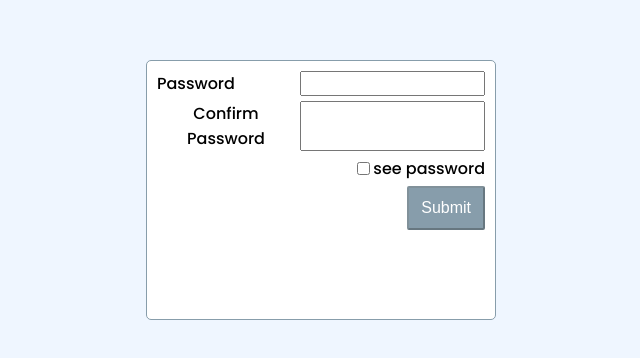
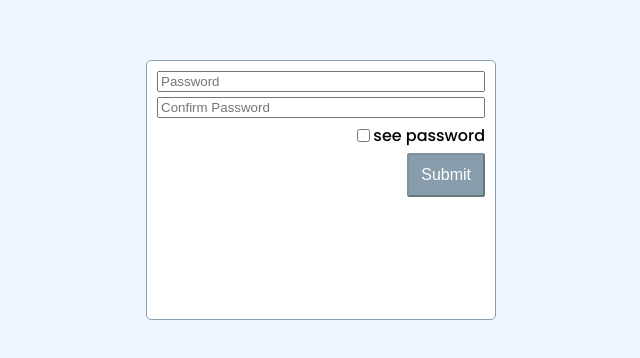
Before and after one commit to klee0589/aweber-validator, a React (Create React App) app: page / in a window 1280 px wide. Shown: the part 210-568 px from the top of the page, without its empty margins (319-959 px from the left). Built offline with nearby package versions, Linux system fonts and the light colour scheme; a web font is replaced by a local one.

Commit message:
different style

```diff
--- a/src/components/PasswordValidator/PasswordValidator.jsx
+++ b/src/components/PasswordValidator/PasswordValidator.jsx
@@ -18,19 +18,21 @@ const PasswordValidator = () => {
         <div className='validator-container'>
             <div className='validator-box'>
                 <div className='password-container'>
-                    <label className='password-label'>Password</label>
                     <input
+                        style={{ width: '100%' }}
                         type={showPassword ? "text" : "password"}
                         onChange={handlePassword1Change}
                         data-testid="password-input"
+                        placeholder="Password"
                     />
                 </div>
                 <div className='password-container'>
-                    <label className='password-label'>Confirm Password</label>
                     <input
+                        style={{ width: '100%' }}
                         type={showPassword ? "text" : "password"}
                         onChange={handlePassword2Change}
                         data-testid="confirm-password-input"
+                        placeholder="Confirm Password"
                     />
                 </div>
                 <div className='password-show'>
```
